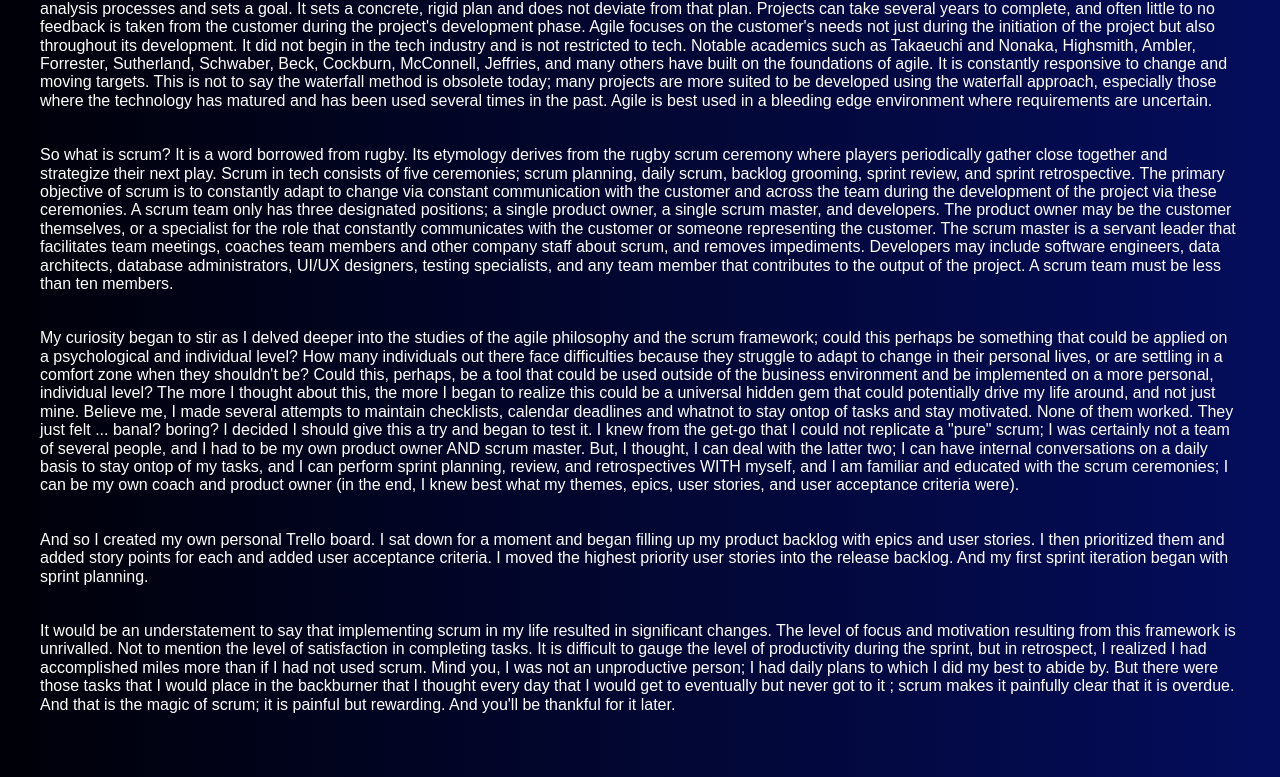
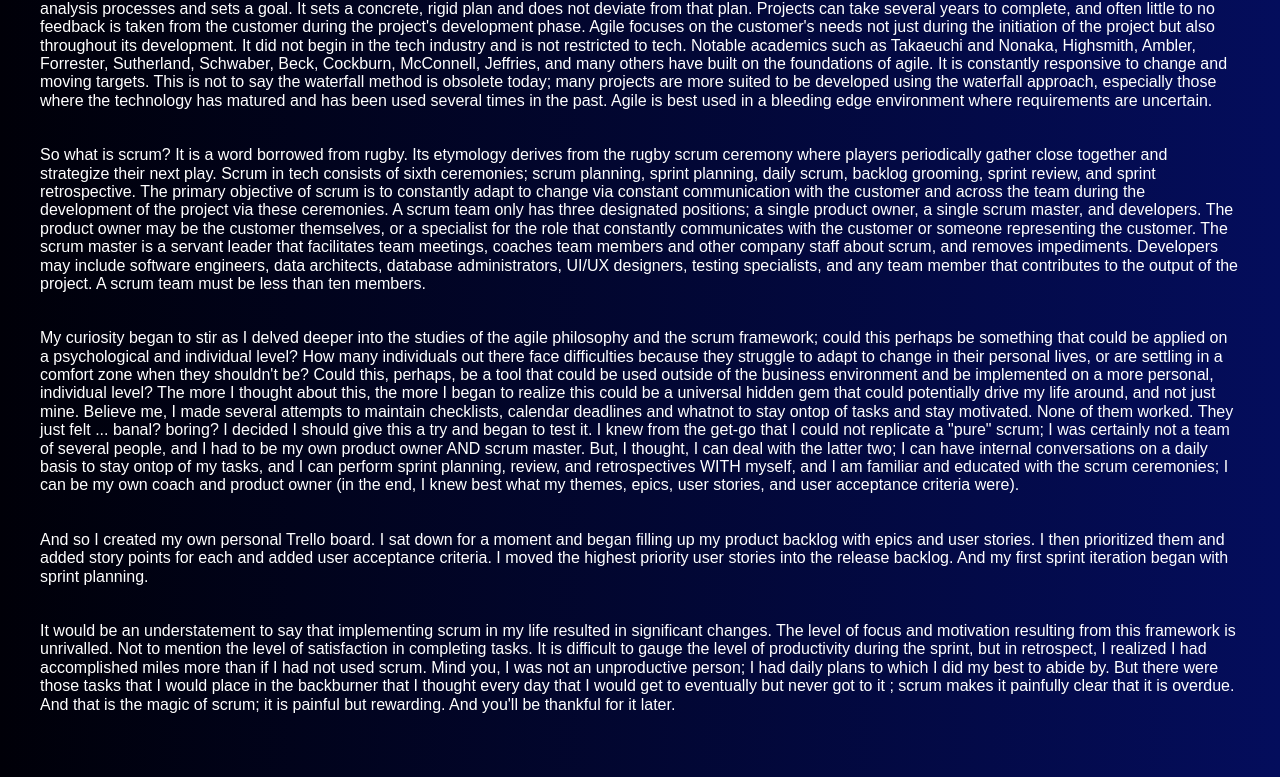
Before and after one commit to codingcapy/capytech, a plain HTML site: page html/articles/index.html in a window 1280 px wide. Shown: the part 928-1705 px from the top of the page. Drawn offline with Linux system fonts and the light colour scheme.

Commit message:
25th commit - updated scrum article ceremonies

```diff
--- a/html/articles/index.html
+++ b/html/articles/index.html
@@ -77,7 +77,8 @@
                         <p>So what is scrum? It is a word borrowed from rugby. Its etymology derives from the rugby
                             scrum ceremony where players periodically gather close together and strategize their next
                             play. Scrum in
-                            tech consists of five ceremonies; scrum planning, daily scrum, backlog grooming, sprint
+                            tech consists of sixth ceremonies; scrum planning, sprint planning, daily scrum, backlog
+                            grooming, sprint
                             review, and sprint retrospective. The primary objective of scrum is to constantly adapt to
                             change via constant communication with the customer and across the team during the
                             development of the project
```
